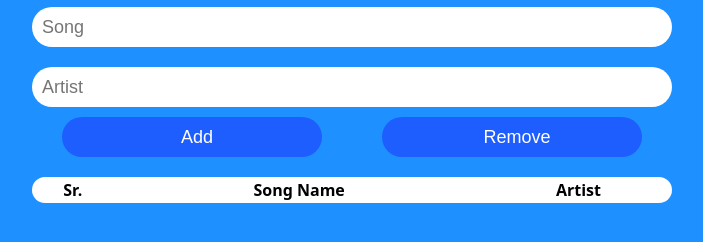
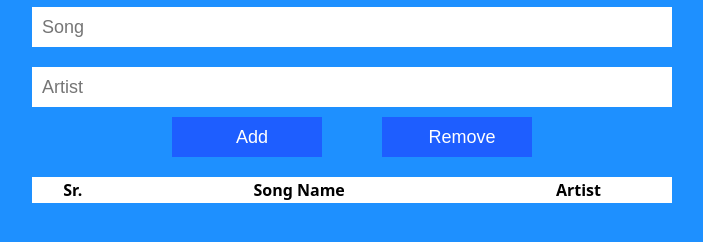
Before and after one commit to shayan-zardari/Playlist, a plain HTML site: page index.html in a window 1280 px wide. Shown: the part 86-328 px from the top of the page, without its empty margins (288-991 px from the left). Drawn offline with Linux system fonts and the light colour scheme.

Commit message:
adjusted border-radius.

```diff
--- a/styles.css
+++ b/styles.css
@@ -18,7 +18,7 @@ main {
 
 .input_text_button {
     margin: 10px 0;
-    border-radius: 40px;
+    /* border-radius: 40px; */
     height: 40px;
     padding-left: 10px;
     font-size: large;
@@ -34,11 +34,14 @@ main {
 .input_buttons {
     display: flex;
     flex-direction: row;
+    justify-content: center;
 }
 
 .add_remove {
-    width: 100%;
+    width: 150px;
     margin: 0 30px;
+    border-radius: 0;
+    text-align: center;
     background: rgb(30, 94, 255);
     color: white;
 }
@@ -51,7 +54,6 @@ main {
 
 table {
     background-color: white;
-    border-radius: 30px;
     margin: 20px 0;
 
 }
@@ -69,6 +71,4 @@ tr {
 .selected > td {
     background-color: green;
     color: white;
-    border-radius: 30px;
-
 }
```
